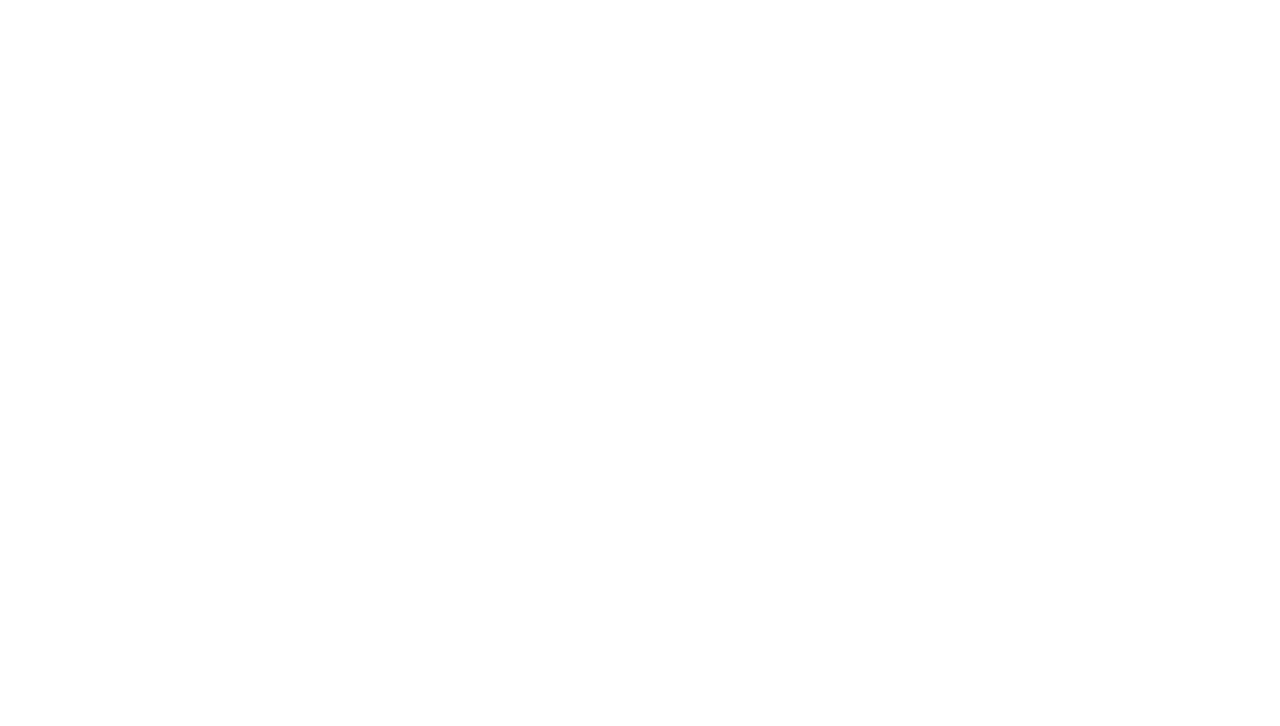
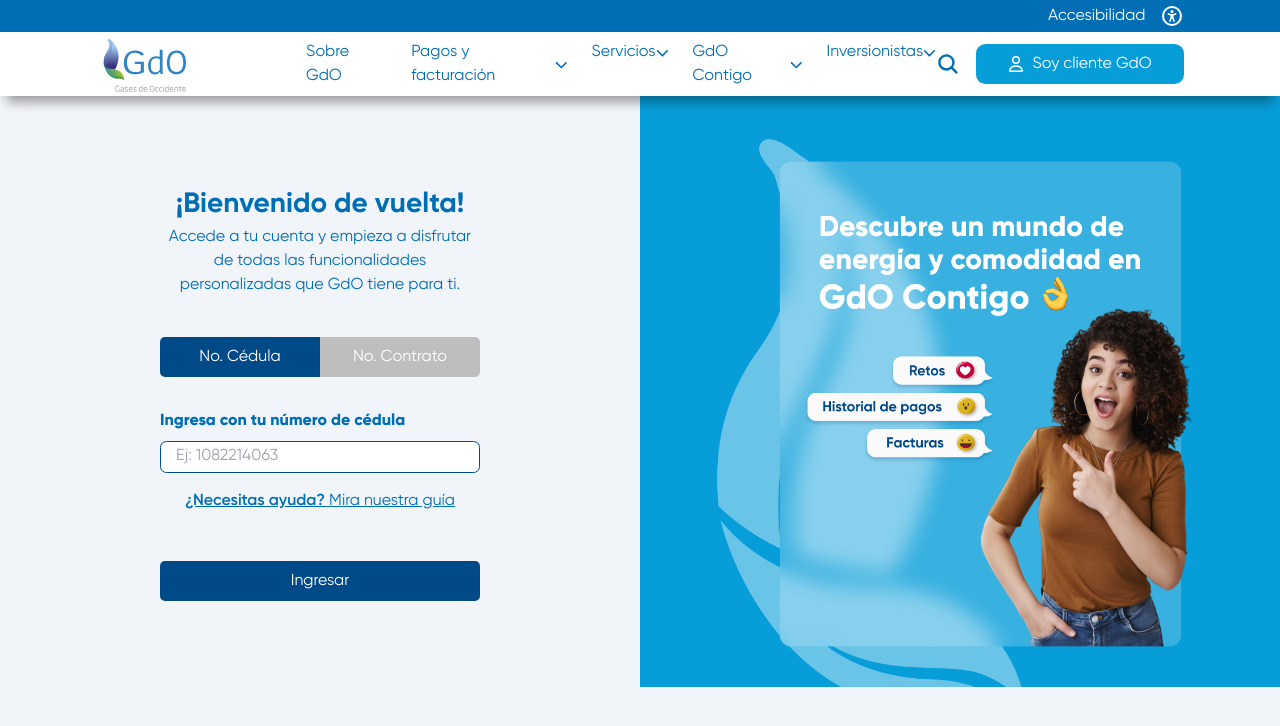
Before and after one commit to Juli0931/GdOContigo, a React (Vite) app: page /LoginUser in a window 1280 px wide. Before the commit this address had no page. Shown: the top 726 px of the page. Built offline with nearby package versions, Linux system fonts and the light colour scheme.

Commit message:
Login terminado + Nav corregido (Parcialmente)

```diff
--- a/src/App.jsx
+++ b/src/App.jsx
@@ -1,7 +1,7 @@
 import React from 'react';
 import "./index.css";
 import { BrowserRouter, Routes, Route } from 'react-router-dom';
-import { Home , PagoFactura } from './pages';
+import { Home , PagoFactura , Login } from './pages';
 
 
 export function App() {
@@ -10,6 +10,7 @@
       <Routes>
         <Route path="/" element={<Home />} />
         <Route path="/PagoFactura" element={<PagoFactura />} />
+        <Route path="/LoginUser" element={<Login />} />
       </Routes>
     </BrowserRouter>
   );
--- a/src/components/NavBar/NavBar.css
+++ b/src/components/NavBar/NavBar.css
@@ -1,21 +1,22 @@
-header{
+header {
   width: 100%;
   height: auto;
+  position: relative;
 }
 
-.firstNav{
+.firstNav {
   width: 100%;
-    height: 1.8rem;
-    background-color: #006EB5;
+  height: 2rem;
+  background-color: #006eb5;
   display: flex;
-    align-items: center;
   flex-direction: row;
   justify-content: end;
+  align-items: center;
   padding-right: 6rem;
-    z-index: 2600;
+  z-index: 2500;
 }
 
-.accesibilityMenu{
+.accessibilityMenu {
   display: flex;
   flex-direction: row;
   justify-content: space-between;
@@ -23,58 +24,58 @@
   z-index: 20000;
 }
 
-.accessIcon{
+.accessIcon {
   color: white;
   font-size: 1.5rem;
 }
 
-.navTitle{
+.navTitle {
   font-size: 1rem;
   color: white;
 }
 
-.secondNav{
+.secondNav {
   width: 100%;
-    height: 5rem;
+  height: 4rem;
   display: flex;
   flex-direction: row;
   background-color: white;
   justify-content: space-between;
-    -webkit-box-shadow: 0px 13px 11px -7px rgba(0,0,0,0.37);
-    -moz-box-shadow: 0px 13px 11px -7px rgba(0,0,0,0.37);
-    box-shadow: 0px 13px 11px -7px rgba(0,0,0,0.37);
+  -webkit-box-shadow: 0px 13px 11px -7px rgba(0, 0, 0, 0.37);
+  -moz-box-shadow: 0px 13px 11px -7px rgba(0, 0, 0, 0.37);
+  box-shadow: 0px 13px 11px -7px rgba(0, 0, 0, 0.37);
   padding: 0 6rem 0 6rem;
   z-index: 8000;
 }
 
-nav{
+nav {
   display: flex;
   flex-direction: row;
   align-items: center;
   z-index: 5000;
 }
 
-.firstMenu{
+.firstMenu {
   display: flex;
   flex-direction: row;
   margin-left: 6rem;
 }
 
-.firstMenu a{
+.firstMenu a {
   margin-left: 1.5rem;
   display: flex;
   align-items: center;
   flex-direction: row;
-    color: #006EB5;
+  color: #006eb5;
 }
 
-.searchMenu{
+.searchMenu {
   display: flex;
   flex-direction: row;
   align-items: center;
 }
 
-.searchMenu button{
+.searchMenu button {
   display: flex;
   align-items: center;
   flex-direction: row;
@@ -82,80 +83,85 @@
   height: 2.5rem;
   justify-content: center;
   border-radius: 0.6rem;
-    background-color: #079DD9;
+  background-color: #079dd9;
   color: white;
 }
 
-.searchMenu button h3{
+.searchMenu button h3 {
   margin-left: 0.5rem;
 }
 
-.GdO_logo{
+.GdO_logo {
   height: 3.5rem;
   width: auto;
 }
 
-.chevron{
+.chevron {
   font-size: 0.8rem;
 }
 
-.searchIcon{
-    color: #006EB5;
+.searchIcon {
+  color: #006eb5;
   font-size: 1.5rem;
   margin-right: 1rem;
 }
 
-.submenu{
+.submenu {
     position: absolute;
     display: none;
     list-style: none;
+    width: 100%;
+    height: 18rem;
     z-index: -6000;
     background-color: white;
     flex-direction: row;
-    width: 300%;
-    margin-left: -26%;
-    margin-top: 0;
-    height: 15rem;
-    -webkit-box-shadow: 0px 13px 11px -7px rgba(0,0,0,0.37);
-    -moz-box-shadow: 0px 13px 11px -7px rgba(0,0,0,0.37);
     box-shadow: 0px 13px 11px -7px rgba(0,0,0,0.37);
     padding: 0 6rem 0 6rem;
+    left: 0;
   }
 
-.submenu ul{
+  .submenuContainer {
+    margin: auto;
+    width: 70%;
     display: flex;
     flex-direction: row;
+    justify-content: space-between;
+    justify-content: flex-start;
   }
 
-.submenu ul div{
-    margin-top: 1.8rem;
-    margin-right: 10rem;
-    z-index: -6000;
+
+  .firstMenu li:hover .submenu {
+    display: flex;
+    flex-direction: row;
+    justify-content: space-between;
+    position: absolute;
+    background-color: white;
   }
 
-.submenu ul div li{
+  .submenu ul {
+    display: flex;
+    flex-direction: column;
+    padding: 0.5rem 1rem;
+  }
+
+  .submenu ul h3 {
     margin-top: 1rem;
-    color: #079DD9;
+    font-size: 0.9rem;
+    color: #500064;
+  }
+
+  .submenu ul li {
+    margin-top: 1rem;
     cursor: pointer;
   }
 
-.pagoFac:hover .submenu{
-    display:block;
-}
-.Servicios:hover .submenu{
-    display:block;
-    margin-left: -38%;
-}
-.Contigo:hover .submenu{
-    display:block;
-    margin-left: -44.7%;
-}
-.Inversionistas:hover .submenu{
-    display:block;
-    margin-left: -53.6%;
+  .submenu ul li a {
+    text-decoration: none;
+    color: #079DD9;
+
   }
 
-.firstMenu li a:hover{
+  .submenu ul li a:hover {
     font-weight: bold;
     text-decoration: underline;
     cursor: pointer;
--- a/src/components/NavBar/NavBar.jsx
+++ b/src/components/NavBar/NavBar.jsx
@@ -2,75 +2,140 @@
 import { BiUniversalAccess } from "react-icons/bi";
 import { IoSearch } from "react-icons/io5";
 import { FaRegUser, FaChevronDown } from "react-icons/fa6";
-
 import { Link } from "react-router-dom";
-
 import "./NavBar.css";
 
-const Submenu = () =>{
-    return(
-        <>
-        <section className="submenu">
+const SubmenuA = () => {
+  return (
+    <div className="submenu">
       <ul>
-                            <div>
         <li><Link to="/PagoFactura">Paga tu factura</Link></li>
-                                <li><a href=""></a>Facturación digital</li>
+        <li><a href="#">Facturación digital</a></li>
+        <li><a href="#">Duplicados de facturas</a></li>
+        <li><a href="#">Puntos de pago</a></li>
+        <li><a href="#">Acuerdos de pago</a></li>
+      </ul>
     </div>
-                            <div>
-                                <li><a href=""></a>Duplicados de facturas</li>
-                                <li><a href=""></a>Puntos de pago</li>
+  );
+};
+
+const SubmenuB = () => {
+  return (
+    <div className="submenu">
+      <div className="submenuContainer">
+        <ul>
+          <li><h3>Residencial y comercial</h3></li>
+          <li><a href="#">Servicios disponibles</a></li>
+          <li><a href="#">Instalación y mantenimiento</a></li>
+          <li><a href="#">Consejos para el uso eficiente del gas</a></li>
+        </ul>
+
+        <ul>
+          <li><h3>Industrial y constructoras</h3></li>
+          <li><a href="#">Brilla</a></li>
+          <li><a href="#">GNV (Gas Natural Vehicular)</a></li>
+          <li><a href="#">Laboratorio de metrología</a></li>
+          <li><a href="#">Manejo seguro del gas natural</a></li>
+        </ul>
+
+        <ul>
+          <li><h3>Programas especiales</h3></li>
+          <li><a href="#">Servicios disponibles</a></li>
+          <li><a href="#">Instalación y mantenimiento</a></li>
+          <li><a href="#">Consejos para el uso eficiente del gas</a></li>
+        </ul>
       </div>
-                            <div>
-                                <li><a href=""></a>Acuerdos de pago</li>
     </div>
+  );
+};
+
+const SubmenuC = () => {
+  return (
+    <div className="submenu">
+      <div className="submenuContainer">
+        <ul>
+          <li><h3>Aprender con GdO</h3></li>
+          <li><a href="#">Tutoriales y guías paso a paso</a></li>
+          <li><a href="#">Preguntas frecuentes</a></li>
+          <li><a href="#">Consejos de seguridad</a></li>
         </ul>
-                        </section>
-        </>
-    )
-}
+
+        <ul>
+          <li><h3>Ahorra con GdO</h3></li>
+          <li><a href="#">Desafios de ahorro energético</a></li>
+          <li><a href="#">Programas de incentivos</a></li>
+          <li><a href="#">Consejos para ahorrar energía</a></li>
+        </ul>
+      </div>
+    </div>
+  );
+};
+
+const SubmenuD = () => {
+  return (
+    <div className="submenu">
+      <div className="submenuContainer">
+        <ul>
+          <li><h3>Información para accionistas</h3></li>
+          <li><a href="#">Datos claves para accionistas</a></li>
+          <li><a href="#">Reportes financieros y resultados</a></li>
+          <li><a href="#">Encuesta sobre el codigo país</a></li>
+        </ul>
+
+        <ul>
+          <li><h3>Gobierno corporativa</h3></li>
+          <li><a href="#">Políticas y prácticas de gobierno corporativo</a></li>
+          <li><a href="#">Compromiso con la comunidad y cumplimiento normativo</a></li>
+        </ul>
+      </div>
+    </div>
+  );
+};
 
 export function NavBar() {
   return (
-    <>
     <header>
       <section className="firstNav">
-            <div className="accesibilityMenu">
+        <div className="accessibilityMenu">
           <h3 className="navTitle">Accesibilidad</h3>
           <BiUniversalAccess className="accessIcon" />
         </div>
       </section>
       <section className="secondNav">
         <nav>
-                <img src={GdOLogo} className="GdO_logo" />
+        <Link to="/">
+          <img src={GdOLogo} alt="GdO Logo" className="GdO_logo" />
+        </Link>
           <ul className="firstMenu">
-                    <li><a href="">Sobre GdO</a></li>
+            <li><a href="#">Sobre GdO</a></li>
             <li className="pagoFac">
-                        <a href="">Pagos y facturación <FaChevronDown className="chevron"/></a>
-                        <Submenu></Submenu>
+              <a href="#">Pagos y facturación <FaChevronDown className="chevron"/></a>
+              <SubmenuA />
             </li>
             <li className="Servicios">
-                        <a href="">Servicios <FaChevronDown className="chevron"/></a>
-                        <Submenu></Submenu>
+              <a href="#">Servicios <FaChevronDown className="chevron"/></a>
+              <SubmenuB />
             </li>
             <li className="Contigo">
-                        <a href="">GdO Contigo <FaChevronDown className="chevron"/></a>
-                        <Submenu></Submenu>
+              <a href="#">GdO Contigo <FaChevronDown className="chevron"/></a>
+              <SubmenuC />
             </li>
             <li className="Inversionistas">
-                        <a href="">Inversionistas <FaChevronDown className="chevron"/></a>
-                        <Submenu></Submenu>
+              <a href="#">Inversionistas <FaChevronDown className="chevron"/></a>
+              <SubmenuD />
             </li>
           </ul>
         </nav>
         <div className="searchMenu">
           <IoSearch className="searchIcon"/>
+          <Link to="/LoginUser">
             <button>
               <FaRegUser />
-                    <h3>Atención al cliente</h3>
+              <h3>Soy cliente GdO</h3>
             </button>
+          </Link>
         </div>
       </section>
     </header>
-    </>
   );
 }
--- a/src/components/Shortcut/Shortcut.jsx
+++ b/src/components/Shortcut/Shortcut.jsx
@@ -2,7 +2,8 @@
 import { MdArrowOutward } from "react-icons/md";
 import { HiOutlineCurrencyDollar } from "react-icons/hi";
 import { LuFiles } from "react-icons/lu";
-import { TiWarningOutline } from "react-icons/ti";
+import { FaRegUser } from "react-icons/fa6";
+import { TiWarningOutline } from "react-icons/ti"; /* warning ya no se necesita */
 import { FiHelpCircle } from "react-icons/fi";
 import BrillaLogoB from "../../assets/BrillaLogoB.png";
 import BrillaLogoW from "../../assets/BrillaLogoW.png";
@@ -28,9 +29,9 @@
     <div className="section-container">
       <h2>Accesos rápidos</h2>
       <div className="shortcut-container">
-      <Card icon={<HiOutlineCurrencyDollar />} text={<><strong>Paga</strong> tu factura</>}/>
+      <Card icon={<HiOutlineCurrencyDollar className='w-7 md:w-12' />} text={<><strong>Paga</strong> tu factura</>}/>
       <Card icon={<LuFiles />} text={<><strong>Saca el duplicado<br /></strong>{" "}de tu factura</>}/>
-      <Card icon={<TiWarningOutline />} text={<><strong>Reporta</strong> un daño</>}/>
+      <Card icon={<FaRegUser />} text={<><strong>Soy cliente GdO</strong></>}/>
 
       <div className="card-container" onMouseEnter={() => setBrillaLogo(BrillaLogoW)} onMouseLeave={() => setBrillaLogo(BrillaLogoB)}>
         <div className="icon">
--- /dev/null
+++ b/src/pages/Login/Login.css
@@ -0,0 +1,127 @@
+.LoginContainer {
+  display: flex;
+  flex-direction: row;
+  justify-content: space-between;
+  position: absolute;
+  top: 0;
+  max-height: 100vh;
+  overflow-y: hidden;
+}
+
+.FormContainer {
+  width: 50%;
+  display: flex;
+  justify-content: center;
+}
+
+.FormElement {
+  width: 50%;
+  display: flex;
+  flex-direction: column;
+  justify-content: center;
+  margin-top: 6rem;
+}
+
+.WelcomeTxt,
+.InfoTxt,
+.HelpTxt {
+  text-align: center;
+  color: var(--TextBlue);
+
+  &.WelcomeTxt {
+    font-size: 28px;
+  }
+}
+
+.InfoTxt {
+  margin-bottom: 1.5rem;
+}
+
+.LabelTxt {
+  color: var(--TextBlue);
+  font-weight: 800;
+}
+
+.HelpTxt {
+  text-decoration: underline;
+  cursor: pointer;
+  margin-top: 1rem;
+  margin-bottom: 2rem;
+
+  & span {
+    font-weight: 600;
+  }
+}
+
+.Selector {
+  display: flex;
+  flex-direction: row;
+  margin-bottom: 2rem;
+}
+
+.SubmitBtn {
+  width: 13rem;
+  height: 2.5rem;
+  justify-content: center;
+  border-radius: 5px;
+  margin-top: 1rem;
+  background-color: var(--DarkBlue);
+  color: var(--White);
+}
+
+.CedulaBtn,
+.ContratoBtn {
+  cursor: pointer;
+  width: 13rem;
+  height: 2.5rem;
+  justify-content: center;
+  margin-top: 1rem;
+  background-color: #bebebe;
+  color: var(--White);
+
+  &.CedulaBtn {
+    border-radius: 5px 0 0 5px;
+  }
+
+  &.ContratoBtn {
+    border-radius: 0 5px 5px 0;
+  }
+}
+
+.CedulaBtn.Selected,
+.ContratoBtn.Selected {
+  background-color: var(--DarkBlue);
+}
+
+.SelectorInput {
+  width: 100%;
+  border: solid 1px var(--DarkBlue);
+  border-radius: 0.4rem;
+  margin-top: 0.5rem;
+  height: 2rem;
+  padding: 15px;
+}
+
+.inputs label {
+  color: var(--DarkBlue);
+  font-weight: 800;
+}
+
+.SubmitBtn {
+  width: 100%;
+}
+
+/*Banner*/
+.BannerContainer {
+  width: 50%;
+  max-height: 100vh;
+  background-color: var(--Blue);
+  z-index: -10;
+}
+
+.BannerContainer img {
+  width: auto;
+  height: 85%;
+  margin: auto;
+  margin-top: 7rem;
+}
--- /dev/null
+++ b/src/pages/Login/Login.jsx
@@ -0,0 +1,69 @@
+import { NavBar } from "../../components";
+import GdOLogo from "../../assets/GdO_logo.svg";
+import BannerLogin from "../../assets/BannerLogin.png";
+import { useState } from "react";
+import "./Login.css";
+
+export function Login() {
+  const [selectedOption, setSelectedOption] = useState("cedula");
+  const [placeholderText, setPlaceholderText] = useState(
+    "Ej: 1082214063"
+  );
+  const [labelText, setLabelText] = useState("Ingresa con tu número de cédula");
+
+  const handleOptionChange = (option) => {
+    setSelectedOption(option);
+    if (option === "cedula") {
+      setPlaceholderText("Ej: 1082214063");
+      setLabelText("Ingresa con tu número de cédula");
+    } else if (option === "contrato") {
+      setPlaceholderText("Ej: 153508153");
+      setLabelText("Ingresa con tu número de contrato");
+    }
+  };
+
+  return (
+    <>
+      <NavBar></NavBar>
+      <div className="LoginContainer">
+        <div className="FormContainer">
+          <div className="FormElement">
+          <h2 className="WelcomeTxt">¡Bienvenido de vuelta!</h2>
+          <h3 className="InfoTxt">
+            Accede a tu cuenta y empieza a disfrutar de todas las
+            funcionalidades personalizadas que GdO tiene para ti.
+          </h3>
+          <form>
+            <div className="Selector">
+              <button
+                type="button"
+                onClick={() => handleOptionChange("cedula")}
+                className={selectedOption === "cedula" ? "CedulaBtn Selected" : "CedulaBtn"}
+              >
+                No. Cédula
+              </button>
+              <button
+                type="button"
+                onClick={() => handleOptionChange("contrato")}
+                className={selectedOption === "contrato" ? "ContratoBtn Selected" : "ContratoBtn"}
+              >
+                No. Contrato
+              </button>
+            </div>
+            <div>
+              <label className="LabelTxt">{labelText}</label>
+              <input className="SelectorInput" type="text" placeholder={placeholderText} />
+            </div>
+            <h3 className="HelpTxt"><span>¿Necesitas ayuda?</span> Mira nuestra guía</h3>
+            <button type="button" className="SubmitBtn">Ingresar</button>
+          </form>
+          </div>
+        </div>
+
+        <div className="BannerContainer">
+          <img src={BannerLogin} alt="banner" />
+        </div>
+      </div>
+    </>
+  );
+}
--- a/src/pages/PagoFactura/PagoFactura.jsx
+++ b/src/pages/PagoFactura/PagoFactura.jsx
@@ -1,4 +1,4 @@
-import { Carousel, Shortcut, HistorySection, ServicesCarousel, Footer, NavBar,Questions, Forms } from "../../components";
+import { Forms } from "../../components";
 import "./PagoFactura.css";
 
 export function PagoFactura() {
--- a/src/pages/index.js
+++ b/src/pages/index.js
@@ -1,2 +1,3 @@
 export * from './Home/Home'
 export * from './PagoFactura/PagoFactura'
+export * from './Login/Login'
--- a/style.css
+++ b/style.css
@@ -1,129 +1,132 @@
 @font-face {
-  font-family: 'Gilroy';
+  font-family: "Gilroy";
   font-style: normal;
   font-weight: 200;
-  src: url('./src/Fonts/Gilroy-UltraLight.woff2') format('woff2');
+  src: url("./src/Fonts/Gilroy-UltraLight.woff2") format("woff2");
 }
 
 @font-face {
-  font-family: 'Gilroy';
+  font-family: "Gilroy";
   font-style: italic;
   font-weight: 200;
-  src: url('./src/Fonts/Gilroy-UltraLightItalic.woff2') format('woff2');
+  src: url("./src/Fonts/Gilroy-UltraLightItalic.woff2") format("woff2");
 }
 
 @font-face {
-  font-family: 'Gilroy';
+  font-family: "Gilroy";
   font-style: normal;
   font-weight: 300;
-  src: url('./src/Fonts/Gilroy-Light.woff2') format('woff2');
+  src: url("./src/Fonts/Gilroy-Light.woff2") format("woff2");
 }
 
 @font-face {
-  font-family: 'Gilroy';
+  font-family: "Gilroy";
   font-style: italic;
   font-weight: 300;
-  src: url('./src/Fonts/Gilroy-LightItalic.woff2') format('woff2');
+  src: url("./src/Fonts/Gilroy-LightItalic.woff2") format("woff2");
 }
 
 @font-face {
-  font-family: 'Gilroy';
+  font-family: "Gilroy";
   font-style: normal;
   font-weight: 400;
-  src: url('./src/Fonts/Gilroy-Regular.woff2') format('woff2');
+  src: url("./src/Fonts/Gilroy-Regular.woff2") format("woff2");
 }
 
 @font-face {
-  font-family: 'Gilroy';
+  font-family: "Gilroy";
   font-style: italic;
   font-weight: 400;
-  src: url('./src/Fonts/Gilroy-RegularItalic.woff2') format('woff2');
+  src: url("./src/Fonts/Gilroy-RegularItalic.woff2") format("woff2");
 }
 
 @font-face {
-  font-family: 'Gilroy';
+  font-family: "Gilroy";
   font-style: normal;
   font-weight: 500;
-  src: url('./src/Fonts/Gilroy-Medium.woff2') format('woff2');
+  src: url("./src/Fonts/Gilroy-Medium.woff2") format("woff2");
 }
 
 @font-face {
-  font-family: 'Gilroy';
+  font-family: "Gilroy";
   font-style: italic;
   font-weight: 500;
-  src: url('./src/Fonts/Gilroy-MediumItalic.woff2') format('woff2');
+  src: url("./src/Fonts/Gilroy-MediumItalic.woff2") format("woff2");
 }
 
 @font-face {
-  font-family: 'Gilroy';
+  font-family: "Gilroy";
   font-style: normal;
   font-weight: 600;
-  src: url('./src/Fonts/Gilroy-Semibold.woff2') format('woff2');
+  src: url("./src/Fonts/Gilroy-Semibold.woff2") format("woff2");
 }
 
 @font-face {
-  font-family: 'Gilroy';
+  font-family: "Gilroy";
   font-style: italic;
   font-weight: 600;
-  src: url('./src/Fonts/Gilroy-SemiboldItalic.woff2') format('woff2');
+  src: url("./src/Fonts/Gilroy-SemiboldItalic.woff2") format("woff2");
 }
 
 @font-face {
-  font-family: 'Gilroy';
+  font-family: "Gilroy";
   font-style: normal;
   font-weight: 700;
-  src: url('./src/Fonts/Gilroy-Bold.woff2') format('woff2');
+  src: url("./src/Fonts/Gilroy-Bold.woff2") format("woff2");
 }
 
 @font-face {
-  font-family: 'Gilroy';
+  font-family: "Gilroy";
   font-style: italic;
   font-weight: 700;
-  src: url('./src/Fonts/Gilroy-BoldItalic.woff2') format('woff2');
+  src: url("./src/Fonts/Gilroy-BoldItalic.woff2") format("woff2");
 }
 
 @font-face {
-  font-family: 'Gilroy';
+  font-family: "Gilroy";
   font-style: normal;
   font-weight: 800;
-  src: url('./src/Fonts/Gilroy-Extrabold.woff2') format('woff2');
+  src: url("./src/Fonts/Gilroy-Extrabold.woff2") format("woff2");
 }
 
 @font-face {
-  font-family: 'Gilroy';
+  font-family: "Gilroy";
   font-style: italic;
   font-weight: 800;
-  src: url('./src/Fonts/Gilroy-ExtraboldItalic.woff2') format('woff2');
+  src: url("./src/Fonts/Gilroy-ExtraboldItalic.woff2") format("woff2");
 }
 
 @font-face {
-  font-family: 'Gilroy';
+  font-family: "Gilroy";
   font-style: normal;
   font-weight: 900;
-  src: url('./src/Fonts/Gilroy-Black.woff2') format('woff2');
+  src: url("./src/Fonts/Gilroy-Black.woff2") format("woff2");
 }
 
 @font-face {
-  font-family: 'Gilroy';
+  font-family: "Gilroy";
   font-style: italic;
   font-weight: 900;
-  src: url('./src/Fonts/Gilroy-BlackItalic.woff2') format('woff2');
+  src: url("./src/Fonts/Gilroy-BlackItalic.woff2") format("woff2");
 }
 
-*{
+* {
   margin: 0;
   padding: 0;
-  font-family: 'Gilroy';
+  font-family: "Gilroy";
 }
 
 :root {
   --White: #ffffff;
-  --Blue: #079DD9;
-  --DarkBlue: #004A87;
+  --Blue: #079dd9;
+  --DarkBlue: #004a87;
+  --TextBlue: #006eb5;
+  --Grey: #f1f4f9;
 }
 
-body{
+body {
   overflow-x: hidden;
+  background-color: var(--Grey);
 }
 
 ::-webkit-scrollbar {
@@ -132,7 +135,7 @@
   padding: 0;
 }
 
- ::-webkit-scrollbar-track {
+::-webkit-scrollbar-track {
   background: #7272728c;
   border-radius: 15px;
 }
```
Also changed, not shown: src/assets/BannerLogin.png (added). Lines whose indentation alone changed are shown as unchanged.
